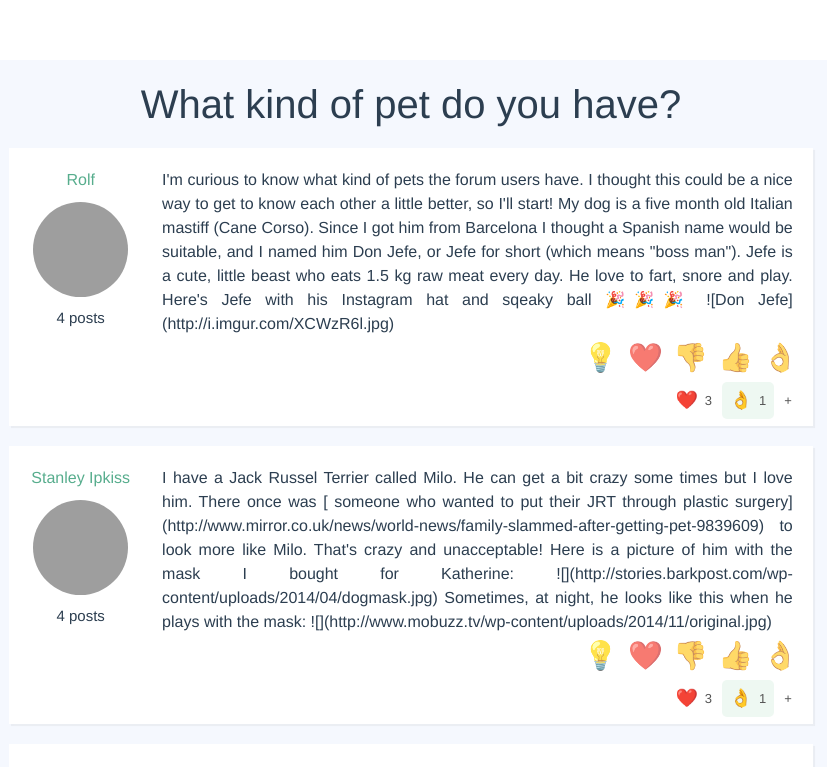
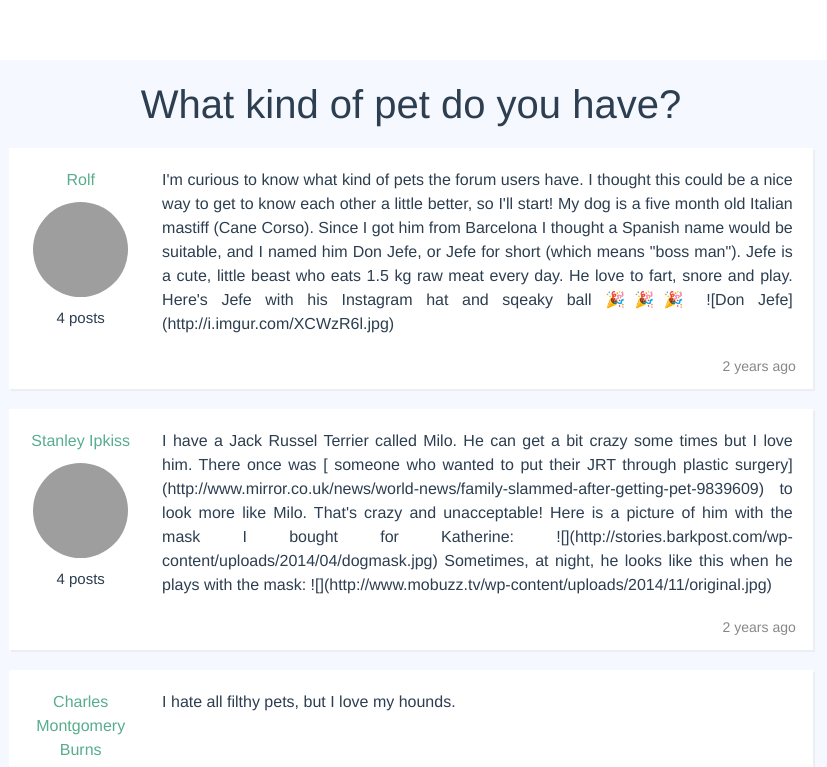
Before and after one commit to skpaul82/vueschool-forum, a Vue app: page /thread/-KsjWehQ--apjDBwSBCY in a window 1280 px wide. Shown: the top 767 px of the page, without its empty margins (229-1056 px from the left). Built offline with nearby package versions, Linux system fonts and the light colour scheme; grey boxes are pictures that could not be loaded.

Commit message:
Adding Human Readable Dates - install dayjs - use relativeTime and localizedFormat plugin from dayjs to present date in different formats.

```diff
--- a/package.json
+++ b/package.json
@@ -14,6 +14,7 @@
     "@fortawesome/free-solid-svg-icons": "^6.1.1",
     "bootstrap": "^5.1.3",
     "core-js": "^3.8.3",
+    "dayjs": "^1.11.1",
     "fontawesome": "^5.6.3",
     "vue": "^3.2.13",
     "vue-router": "^4.0.14"
--- a/src/components/PostEditor.vue
+++ b/src/components/PostEditor.vue
@@ -32,7 +32,7 @@
       const post = {
         id: postId,
         text: this.text,
-        publishdAt: Math.floor(Date.now() / 1000),
+        publishedAt: Math.floor(Date.now() / 1000),
         userId: '7uVPJS9GHoftN58Z2MXCYDqmNAh2'
       }
       this.$emit('save', { post })
--- a/src/components/PostList.vue
+++ b/src/components/PostList.vue
@@ -23,32 +23,10 @@
               {{ post.text }}
             </p>
           </div>
-          <a
-            href="#"
-            style="margin-left: auto"
-            class="link-unstyled"
-            title="Make a change"
-            ><i class="fa fa-pencil"></i
-          ></a>
         </div>
 
-        <div class="post-date text-faded">6 hours ago</div>
-
-        <div class="reactions">
-          <ul>
-            <li>💡</li>
-            <li>❤️</li>
-            <li>👎</li>
-            <li>👍</li>
-            <li>👌</li>
-          </ul>
-          <button class="btn-xsmall"><span class="emoji">❤️</span>️ 3</button>
-          <button class="btn-xsmall active-reaction">
-            <span class="emoji">👌️</span>️ 1
-          </button>
-          <button class="btn-xsmall">
-            + <i class="fa fa-smile-o emoji"></i>
-          </button>
+        <div class="post-date text-faded" :title="humanFriendlyDate(post.publishedAt)">
+            {{ diffForHumans(post.publishedAt) }}
         </div>
       </div>
     </div>
@@ -56,6 +34,11 @@
 
 <script>
 import sourceData from '@/data.json'
+import dayjs from 'dayjs'
+import relativeTime from 'dayjs/plugin/relativeTime'
+import localizedDate from 'dayjs/plugin/localizedFormat'
+dayjs.extend(relativeTime)
+dayjs.extend(localizedDate)
 
 export default {
   name: 'PostList',
@@ -73,6 +56,12 @@
   methods: {
     userById (userId) {
       return this.users.find((u) => u.id === userId)
+    },
+    diffForHumans (timestamp) {
+      return dayjs.unix(timestamp).fromNow()
+    },
+    humanFriendlyDate (timestamp) {
+      return dayjs.unix(timestamp).format('lll')
     }
   }
 }
```
Also changed, not shown: .ds-extras/instruction.md, 1 other file (tests, documents, lock files or other folders).
